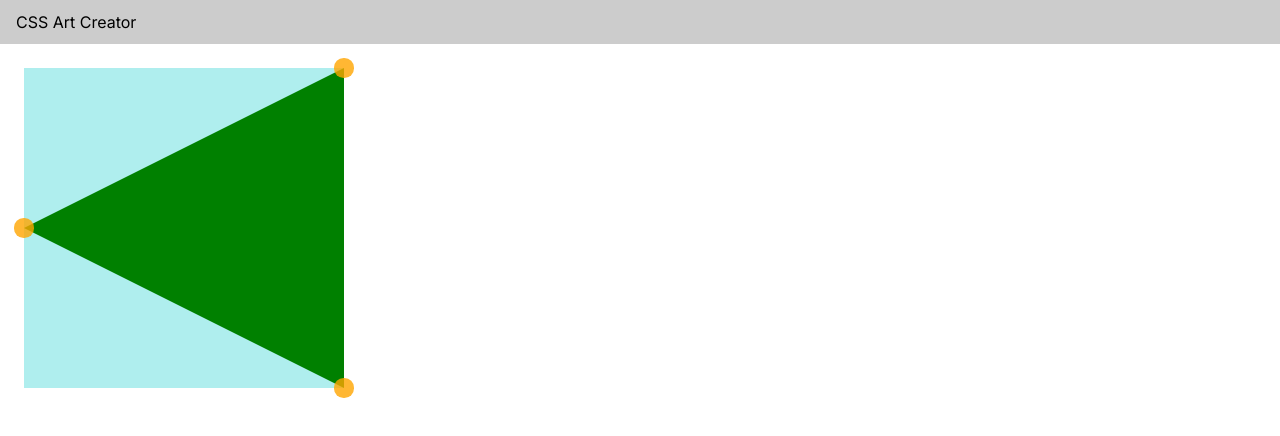
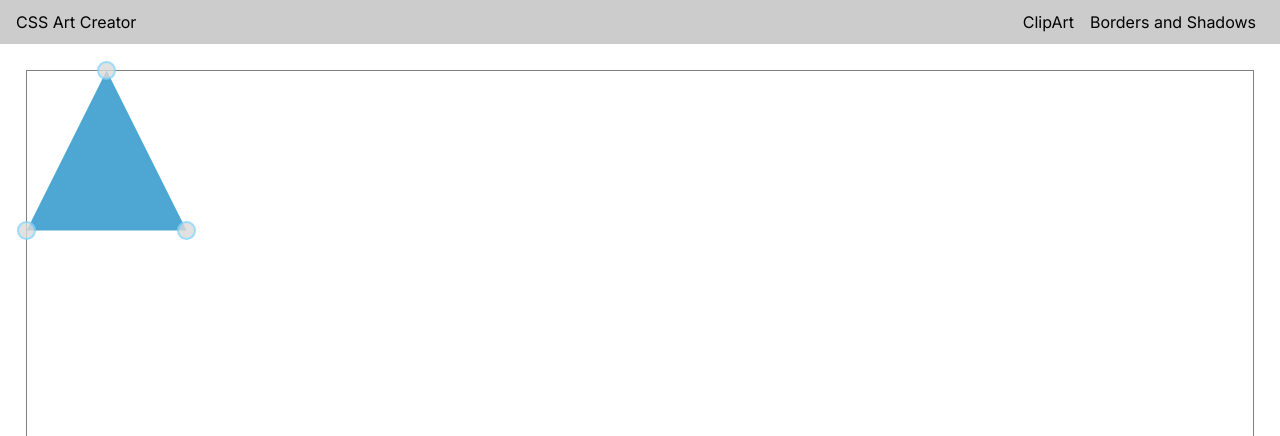
Before and after one commit to linnstrand/css-art-creator, a Next.js app: page / in a window 1280 px wide. Shown: the top 436 px of the page. Built offline with nearby package versions, Linux system fonts and the light colour scheme.

Commit message:
shadow alternative

```diff
--- a/app/components/ShapeArea.tsx
+++ /dev/null
@@ -1,55 +0,0 @@
-"use client";
-import { useEffect, useState } from "react";
-
-type Props = {
-  corners: number;
-  size: number;
-};
-
-export const ShapeArea = ({ corners, size }: Props) => {
-  const radius = size / 2;
-  const [coords, setCoords] = useState<number[][] | undefined>();
-  const [poly, setPoly] = useState("");
-
-  useEffect(() => {
-    let c = [
-      [100, 100],
-      [100, 100],
-    ];
-    switch (corners) {
-      case 3:
-        c = [
-          [50, 0],
-          [0, 100],
-          [100, 100],
-        ];
-        break;
-
-      default:
-        break;
-    }
-
-    setCoords(c);
-    const p = c.map((c) => `${c[1]}% ${c[0]}%`).join(", ");
-    setPoly(`polygon(${p})`);
-  }, [corners]);
-
-  return (
-    <div className="shape">
-      {coords && (
-        <>
-          <div className="area" style={{ clipPath: poly }}></div>
-          <div className="handles">
-            {coords.map((c, i) => (
-              <div
-                key={i}
-                className="handle"
-                style={{ top: `${c[0]}%`, left: `${c[1]}%` }}
-              ></div>
-            ))}
-          </div>
-        </>
-      )}
-    </div>
-  );
-};
--- a/app/globals.scss
+++ b/app/globals.scss
@@ -20,6 +20,16 @@ a {
   text-decoration: none;
 }
 
+body {
+  display: flex;
+  flex-direction: column;
+  padding-bottom: 2em;
+}
+
+nav a {
+  padding: 0.5em;
+}
+
 header {
   display: flex;
   padding: 0.75rem 1rem;
@@ -30,32 +40,34 @@ header {
 
 main {
   position: relative;
-  margin: 0.5rem;
-  // background-color: #bbdeff;
+  flex-grow: 2;
   height: 100%;
+  display: flex;
 }
 
 .container {
-  position: absolute;
-  top: 0;
-  left: 0;
-  bottom: 0;
-  right: 0;
+  position: relative;
+  display: flex;
+  justify-content: center;
+  align-items: center;
+  flex: 1;
+  margin: 1.6rem;
+  border: 1px solid gray;
 }
 
 .shape {
-  width: 20rem;
-  height: 20rem;
-  padding: 1rem;
-  position: relative;
-  background-color: paleturquoise;
-  margin: 1rem;
+  position: absolute;
+  top: 0;
+  bottom: 0;
+  left: 0;
+  right: 0;
+  aspect-ratio: 1 / 1;
 }
 
 .area {
   // clip-path: polygon(50% 0%, 0% 100%, 100% 100%);
   // transform: rotate(30deg);
-  background-color: green;
+  background-color: rgb(78, 166, 210);
   position: absolute;
   top: 0;
   bottom: 0;
@@ -77,7 +89,80 @@ main {
   border-radius: 50%;
   width: 1.2rem;
   height: 1.2rem;
-  background-color: orange;
+  background-color: rgb(218, 218, 218);
+  border: 2px solid rgb(131, 211, 250);
   opacity: 0.8;
   margin: -0.6rem;
 }
+
+:root {
+  --baseColor: blue;
+  --lighten: color-mix(in srgb, var(--baseColor) 80%, white);
+  --lighten2: color-mix(in srgb, var(--baseColor) 70%, white);
+  --lighten3: color-mix(in srgb, var(--baseColor) 50%, white);
+  --lighten4: color-mix(in srgb, var(--baseColor) 40%, white);
+  --lighten4: color-mix(in srgb, var(--baseColor) 30%, white);
+}
+
+.shadow-shape {
+  position: relative;
+  font-size: 10px;
+}
+
+.segment-1:before,
+.segment-1:after,
+.segment-2:before,
+.segment-2:after {
+  content: "";
+  position: absolute;
+  width: 0;
+  height: 0;
+  border-style: solid;
+  top: 0;
+}
+
+.segment-1 {
+  position: relative;
+
+  &:before {
+    border-color: transparent transparent green transparent;
+    border-width: 0 2.5em 3em 2.5em;
+    filter: drop-shadow(5em 0 rgb(131, 255, 131))
+      drop-shadow(5em 0 rgb(131, 255, 131));
+  }
+
+  &:after {
+    border-color: yellow transparent transparent transparent;
+    border-width: 3em 2.5em 0 2.5em;
+    left: 2.5em;
+    filter: drop-shadow(5em 0 rgb(252, 252, 146));
+  }
+}
+
+.segment-2 {
+  position: absolute;
+  width: 0;
+  height: 0;
+  border-style: solid;
+  top: 3em;
+  left: 7.5em;
+  border-color: purple transparent transparent transparent;
+  border-width: 10.1em 7.5em 0 0em;
+
+  &:before {
+    top: -10.1em;
+    left: -7.5em;
+    border-color: blue transparent transparent transparent;
+    border-width: 10em 0em 0 7.5em;
+    filter: drop-shadow(5.1em 0em rgb(142, 142, 255));
+  }
+
+  &:after {
+    border-color: red transparent transparent transparent;
+    border-width: 3.4em 2.5em 2em 2.5em;
+    top: -10.1em;
+    left: -7.5em;
+    z-index: 10;
+    filter: drop-shadow(5em 0em pink) drop-shadow(5em 0em pink);
+  }
+}
--- a/app/layout.tsx
+++ b/app/layout.tsx
@@ -1,12 +1,13 @@
 import "./globals.scss";
 import type { Metadata } from "next";
 import { Inter } from "next/font/google";
+import Link from "next/link";
 
 const inter = Inter({ subsets: ["latin"] });
 
 export const metadata: Metadata = {
-  title: "Create Next App",
-  description: "Generated by create next app",
+  title: "Css Art",
+  description: "Create cool stuff",
 };
 
 export default function RootLayout({
@@ -17,7 +18,13 @@ export default function RootLayout({
   return (
     <html lang="en">
       <body className={inter.className}>
-        <header>CSS Art Creator</header>
+        <header>
+          CSS Art Creator
+          <nav>
+            <Link href="/">ClipArt</Link>
+            <Link href="shadows">Borders and Shadows</Link>
+          </nav>
+        </header>
         {children}
       </body>
     </html>
--- a/app/page.tsx
+++ b/app/page.tsx
@@ -1,11 +1,11 @@
 "use client";
-import { ShapeArea } from "./components/ShapeArea";
+import { ShapeArea } from "../components/ShapeArea";
 
 export default function Home() {
   return (
     <main>
       <div className="container">
-        <ShapeArea corners={3} size={20} />
+        <ShapeArea corners={3} size={10} />
       </div>
     </main>
   );
--- /dev/null
+++ b/components/ShapeArea.tsx
@@ -0,0 +1,78 @@
+"use client";
+import { DragEventHandler, useEffect, useState } from "react";
+
+type Props = {
+  corners: number;
+  size: number;
+};
+
+const getShape = (corners: number) => {
+  switch (corners) {
+    case 3:
+      return [
+        { x: 50, y: 0 },
+        { x: 0, y: 100 },
+        { x: 100, y: 100 },
+      ];
+      break;
+
+    default:
+      return [
+        { x: 50, y: 0 },
+        { x: 0, y: 100 },
+      ];
+  }
+};
+
+export const ShapeArea = ({ corners, size }: Props) => {
+  const [coords, setCoords] = useState<
+    { x: number; y: number }[] | undefined
+  >();
+  const [poly, setPoly] = useState("");
+
+  useEffect(() => {
+    const radius = size / 2;
+    const c = getShape(corners);
+    setCoords(c);
+    const p = c.map((c) => `${c.x}% ${c.y}%`).join(", ");
+    setPoly(`polygon(${p})`);
+  }, [corners, size]);
+
+  return (
+    <div className="shape" style={{ height: `${size}em`, width: `${size}em` }}>
+      {coords && (
+        <>
+          <div className="area" style={{ clipPath: poly }}></div>
+          <div className="handles">
+            {coords.map((c, i) => (
+              <DragHandle c={c} key={i} />
+            ))}
+          </div>
+        </>
+      )}
+    </div>
+  );
+};
+
+function DragHandle({ c }: { c: { x: number; y: number } }) {
+  const dropped: DragEventHandler<HTMLDivElement> = (event) => {
+    console.log(event);
+  };
+
+  const dragging: DragEventHandler<HTMLDivElement> = (event) => {
+    throw new Error("Function not implemented.");
+  };
+
+  return (
+    <div
+      draggable
+      onDragEnd={dropped}
+      onDrag={dragging}
+      className="handle"
+      style={{
+        top: `${c.y}%`,
+        left: `${c.x}%`,
+      }}
+    ></div>
+  );
+}
```
Also changed, not shown: app/shadows/page.tsx (added, +28 -0 lines).
